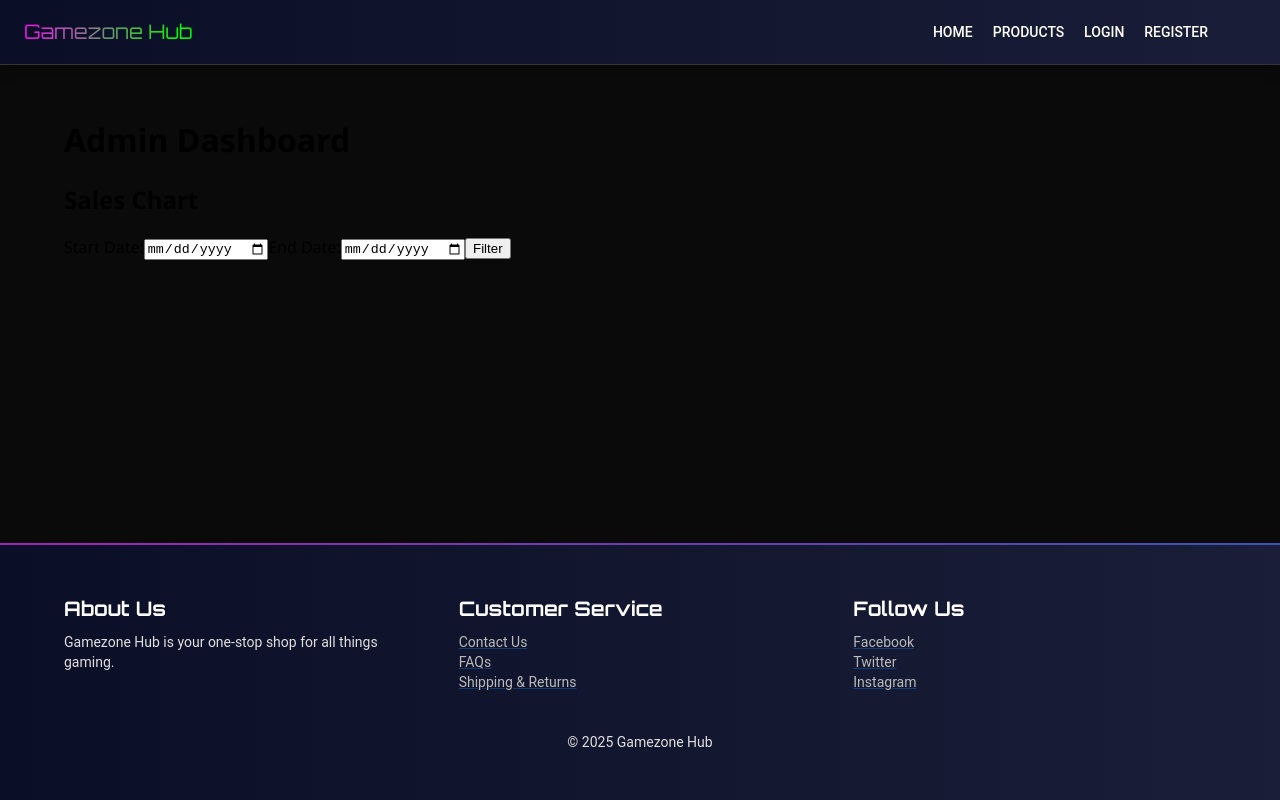
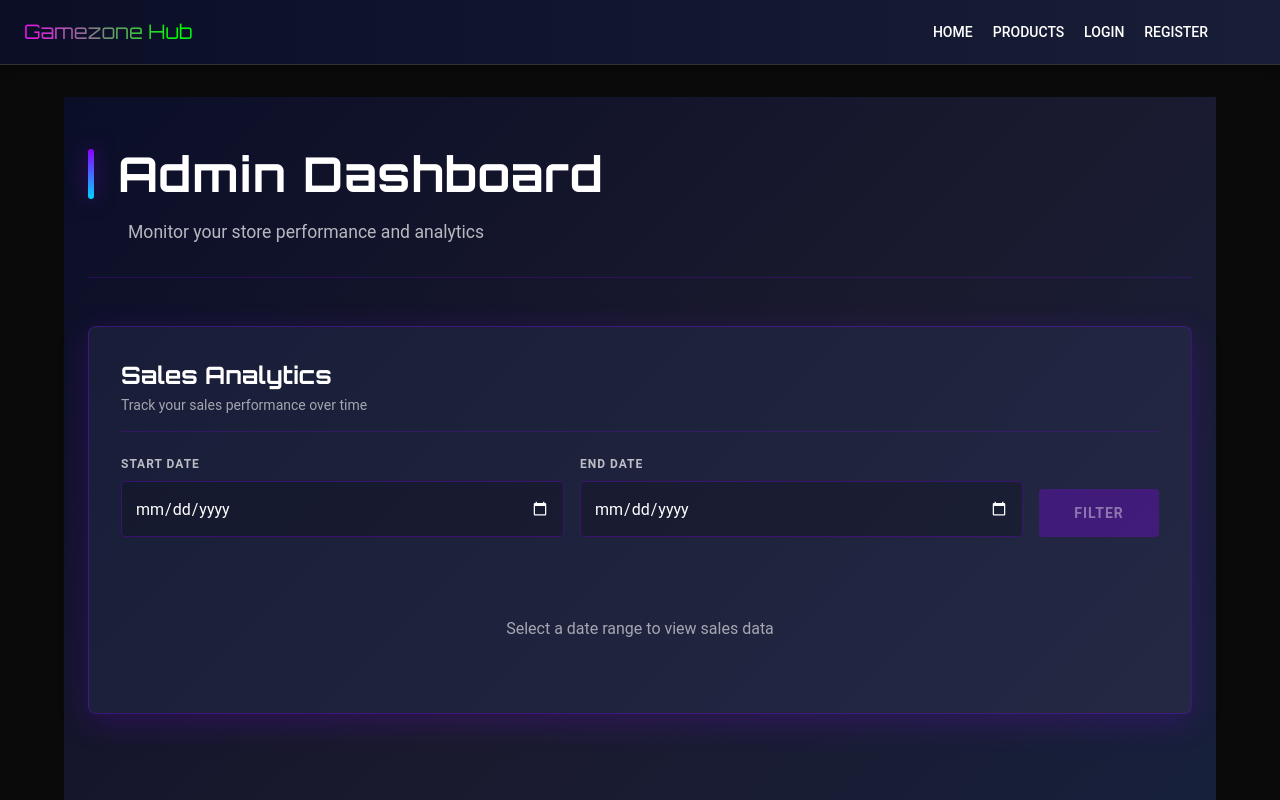
Before and after one commit to ctrlv-ince/gamezone-hub, a React (Vite) app in the folder frontend/: page /admin/dashboard in a window 1280 px wide. Built offline with nearby package versions, Linux system fonts and the light colour scheme; no server answers; sample sign-in values are in the browser's storage; some icons are missing.

Commit message:
redesigned admin dashboard and components

```diff
--- a/frontend/src/components/admin/ProductDataTable.jsx
+++ b/frontend/src/components/admin/ProductDataTable.jsx
@@ -1,6 +1,6 @@
 import React, { useState, useEffect } from 'react';
 import { DataGrid } from '@mui/x-data-grid';
-import { getAllProducts } from '../services/productService';
+import { getAllProducts } from '../../services/productService';
 
 const columns = [
   { field: 'name', headerName: 'Name', width: 150 },
--- a/frontend/src/components/admin/SalesChart.jsx
+++ b/frontend/src/components/admin/SalesChart.jsx
@@ -1,4 +1,11 @@
 import React, { useState } from 'react';
+import {
+  Box,
+  Typography,
+  TextField,
+  Button,
+  Paper
+} from '@mui/material';
 import { getSalesData } from '../../services/adminService';
 import {
   LineChart,
@@ -15,8 +22,14 @@ const SalesChart = () => {
   const [startDate, setStartDate] = useState('');
   const [endDate, setEndDate] = useState('');
   const [salesData, setSalesData] = useState(null);
+  const [loading, setLoading] = useState(false);
 
   const handleFilter = async () => {
+    if (!startDate || !endDate) {
+      return;
+    }
+
+    setLoading(true);
     try {
       const data = await getSalesData(startDate, endDate);
       const formattedData = data.map((item) => ({
@@ -26,36 +39,226 @@ const SalesChart = () => {
       setSalesData(formattedData);
     } catch (error) {
       console.error('Error fetching sales data:', error);
+    } finally {
+      setLoading(false);
     }
   };
 
+  // Custom tooltip styling
+  const CustomTooltip = ({ active, payload }) => {
+    if (active && payload && payload.length) {
+      return (
+        <Paper
+          sx={{
+            p: 2,
+            background: 'rgba(26, 31, 58, 0.95)',
+            border: '1px solid rgba(139, 0, 255, 0.3)',
+            borderRadius: 1
+          }}
+        >
+          <Typography sx={{ color: 'white', fontSize: '0.875rem', mb: 0.5 }}>
+            {payload[0].payload.date}
+          </Typography>
+          <Typography sx={{ color: '#00d4ff', fontWeight: 600, fontSize: '1rem' }}>
+            ${payload[0].value.toFixed(2)}
+          </Typography>
+        </Paper>
+      );
+    }
+    return null;
+  };
+
   return (
-    <div>
-      <h2>Sales Chart</h2>
-      <div>
-        <label>
-          Start Date:
-          <input type="date" value={startDate} onChange={(e) => setStartDate(e.target.value)} />
-        </label>
-        <label>
-          End Date:
-          <input type="date" value={endDate} onChange={(e) => setEndDate(e.target.value)} />
-        </label>
-        <button onClick={handleFilter}>Filter</button>
-      </div>
-      {salesData && (
-        <ResponsiveContainer width="100%" height={400}>
-          <LineChart data={salesData}>
-            <CartesianGrid strokeDasharray="3 3" />
-            <XAxis dataKey="date" />
-            <YAxis />
-            <Tooltip />
-            <Legend />
-            <Line type="monotone" dataKey="totalSales" stroke="#8884d8" />
-          </LineChart>
-        </ResponsiveContainer>
+    <Box>
+      {/* Date Filter Controls */}
+      <Box sx={{
+        display: 'flex',
+        flexWrap: 'wrap',
+        gap: 2,
+        mb: 4,
+        alignItems: 'flex-end'
+      }}>
+        <Box sx={{ flex: { xs: '1 1 100%', sm: '1 1 auto' }, minWidth: 200 }}>
+          <Typography
+            variant="body2"
+            sx={{
+              color: 'rgba(255, 255, 255, 0.7)',
+              mb: 1,
+              fontWeight: 600,
+              textTransform: 'uppercase',
+              letterSpacing: '1px',
+              fontSize: '0.75rem'
+            }}
+          >
+            Start Date
+          </Typography>
+          <TextField
+            type="date"
+            fullWidth
+            value={startDate}
+            onChange={(e) => setStartDate(e.target.value)}
+            InputLabelProps={{
+              shrink: true,
+            }}
+            sx={{
+              '& .MuiOutlinedInput-root': {
+                color: 'white',
+                backgroundColor: 'rgba(0, 0, 0, 0.2)',
+                '& fieldset': {
+                  borderColor: 'rgba(139, 0, 255, 0.3)',
+                },
+                '&:hover fieldset': {
+                  borderColor: 'rgba(139, 0, 255, 0.5)',
+                },
+                '&.Mui-focused fieldset': {
+                  borderColor: '#8b00ff',
+                  boxShadow: '0 0 10px rgba(139, 0, 255, 0.3)'
+                },
+              },
+              '& .MuiInputBase-input': {
+                color: 'white',
+                '&::-webkit-calendar-picker-indicator': {
+                  filter: 'invert(1)',
+                }
+              }
+            }}
+          />
+        </Box>
+
+        <Box sx={{ flex: { xs: '1 1 100%', sm: '1 1 auto' }, minWidth: 200 }}>
+          <Typography
+            variant="body2"
+            sx={{
+              color: 'rgba(255, 255, 255, 0.7)',
+              mb: 1,
+              fontWeight: 600,
+              textTransform: 'uppercase',
+              letterSpacing: '1px',
+              fontSize: '0.75rem'
+            }}
+          >
+            End Date
+          </Typography>
+          <TextField
+            type="date"
+            fullWidth
+            value={endDate}
+            onChange={(e) => setEndDate(e.target.value)}
+            InputLabelProps={{
+              shrink: true,
+            }}
+            sx={{
+              '& .MuiOutlinedInput-root': {
+                color: 'white',
+                backgroundColor: 'rgba(0, 0, 0, 0.2)',
+                '& fieldset': {
+                  borderColor: 'rgba(139, 0, 255, 0.3)',
+                },
+                '&:hover fieldset': {
+                  borderColor: 'rgba(139, 0, 255, 0.5)',
+                },
+                '&.Mui-focused fieldset': {
+                  borderColor: '#8b00ff',
+                  boxShadow: '0 0 10px rgba(139, 0, 255, 0.3)'
+                },
+              },
+              '& .MuiInputBase-input': {
+                color: 'white',
+                '&::-webkit-calendar-picker-indicator': {
+                  filter: 'invert(1)',
+                }
+              }
+            }}
+          />
+        </Box>
+
+        <Button
+          onClick={handleFilter}
+          disabled={!startDate || !endDate || loading}
+          variant="contained"
+          sx={{
+            background: 'linear-gradient(135deg, #8b00ff 0%, #00d4ff 100%)',
+            color: 'white',
+            px: 4,
+            py: 1.5,
+            fontWeight: 700,
+            textTransform: 'uppercase',
+            letterSpacing: '1px',
+            minWidth: 120,
+            '&:hover': {
+              boxShadow: '0 0 20px rgba(139, 0, 255, 0.5)',
+              transform: 'translateY(-2px)'
+            },
+            '&:disabled': {
+              background: 'rgba(139, 0, 255, 0.3)',
+              color: 'rgba(255, 255, 255, 0.4)'
+            },
+            transition: 'all 0.3s ease'
+          }}
+        >
+          {loading ? 'Loading...' : 'Filter'}
+        </Button>
+      </Box>
+
+      {/* Chart Display */}
+      {salesData && salesData.length > 0 ? (
+        <Box
+          sx={{
+            mt: 4,
+            p: 3,
+            background: 'rgba(0, 0, 0, 0.2)',
+            borderRadius: 2,
+            border: '1px solid rgba(139, 0, 255, 0.2)'
+          }}
+        >
+          <ResponsiveContainer width="100%" height={400}>
+            <LineChart data={salesData}>
+              <CartesianGrid
+                strokeDasharray="3 3"
+                stroke="rgba(139, 0, 255, 0.2)"
+              />
+              <XAxis
+                dataKey="date"
+                stroke="rgba(255, 255, 255, 0.6)"
+                style={{ fontSize: '0.875rem' }}
+              />
+              <YAxis
+                stroke="rgba(255, 255, 255, 0.6)"
+                style={{ fontSize: '0.875rem' }}
+              />
+              <Tooltip content={<CustomTooltip />} />
+              <Legend
+                wrapperStyle={{
+                  color: 'white',
+                  paddingTop: '20px'
+                }}
+              />
+              <Line
+                type="monotone"
+                dataKey="totalSales"
+                stroke="#8b00ff"
+                strokeWidth={3}
+                dot={{ fill: '#00d4ff', r: 5 }}
+                activeDot={{ r: 7, fill: '#00d4ff' }}
+                name="Total Sales ($)"
+              />
+            </LineChart>
+          </ResponsiveContainer>
+        </Box>
+      ) : salesData && salesData.length === 0 ? (
+        <Box sx={{ textAlign: 'center', py: 6 }}>
+          <Typography sx={{ color: 'rgba(255, 255, 255, 0.6)' }}>
+            No sales data found for the selected date range
+          </Typography>
+        </Box>
+      ) : (
+        <Box sx={{ textAlign: 'center', py: 6 }}>
+          <Typography sx={{ color: 'rgba(255, 255, 255, 0.6)' }}>
+            Select a date range to view sales data
+          </Typography>
+        </Box>
       )}
-    </div>
+    </Box>
   );
 };
 
--- a/frontend/src/pages/admin/AdminDashboardPage.jsx
+++ b/frontend/src/pages/admin/AdminDashboardPage.jsx
@@ -1,12 +1,101 @@
 import React from 'react';
+import {
+  Box,
+  Container,
+  Typography,
+  Card,
+  CardContent
+} from '@mui/material';
 import SalesChart from '../../components/admin/SalesChart';
 
 const AdminDashboardPage = () => {
+
   return (
-    <div>
-      <h1>Admin Dashboard</h1>
-      <SalesChart />
-    </div>
+    <Box sx={{
+      minHeight: '100vh',
+      background: 'linear-gradient(135deg, #0a0e27 0%, #1a1a2e 50%, #16213e 100%)',
+      py: 6
+    }}>
+      <Container maxWidth="xl">
+        {/* Page Header */}
+        <Box sx={{
+          mb: 6,
+          pb: 4,
+          borderBottom: '1px solid rgba(139, 0, 255, 0.2)'
+        }}>
+          <Box sx={{ display: 'flex', alignItems: 'center', mb: 2 }}>
+            <Box sx={{
+              width: '6px',
+              height: '50px',
+              background: 'linear-gradient(to bottom, #8b00ff, #00d4ff)',
+              mr: 3,
+              borderRadius: '3px',
+              boxShadow: '0 0 20px rgba(139, 0, 255, 0.5)'
+            }} />
+            <Typography
+              variant="h2"
+              component="h1"
+              sx={{
+                color: 'white',
+                fontWeight: 800,
+                fontSize: { xs: '2rem', md: '3rem' },
+                letterSpacing: '1px'
+              }}
+            >
+              Admin Dashboard
+            </Typography>
+          </Box>
+          <Typography
+            variant="body1"
+            sx={{
+              color: 'rgba(255, 255, 255, 0.7)',
+              fontSize: '1.1rem',
+              ml: { xs: 0, md: 5 }
+            }}
+          >
+            Monitor your store performance and analytics
+          </Typography>
+        </Box>
+
+        {/* Sales Chart Section */}
+        <Card
+          sx={{
+            background: 'linear-gradient(135deg, rgba(26, 31, 58, 0.9) 0%, rgba(37, 42, 69, 0.9) 100%)',
+            border: '1px solid rgba(139, 0, 255, 0.3)',
+            borderRadius: 2,
+            boxShadow: '0 8px 32px rgba(139, 0, 255, 0.2)'
+          }}
+        >
+          <CardContent sx={{ p: 4 }}>
+            <Box sx={{
+              mb: 3,
+              pb: 2,
+              borderBottom: '1px solid rgba(139, 0, 255, 0.2)'
+            }}>
+              <Typography
+                variant="h5"
+                sx={{
+                  color: 'white',
+                  fontWeight: 700,
+                  mb: 0.5
+                }}
+              >
+                Sales Analytics
+              </Typography>
+              <Typography
+                variant="body2"
+                sx={{
+                  color: 'rgba(255, 255, 255, 0.6)'
+                }}
+              >
+                Track your sales performance over time
+              </Typography>
+            </Box>
+            <SalesChart />
+          </CardContent>
+        </Card>
+      </Container>
+    </Box>
   );
 };
 
```
